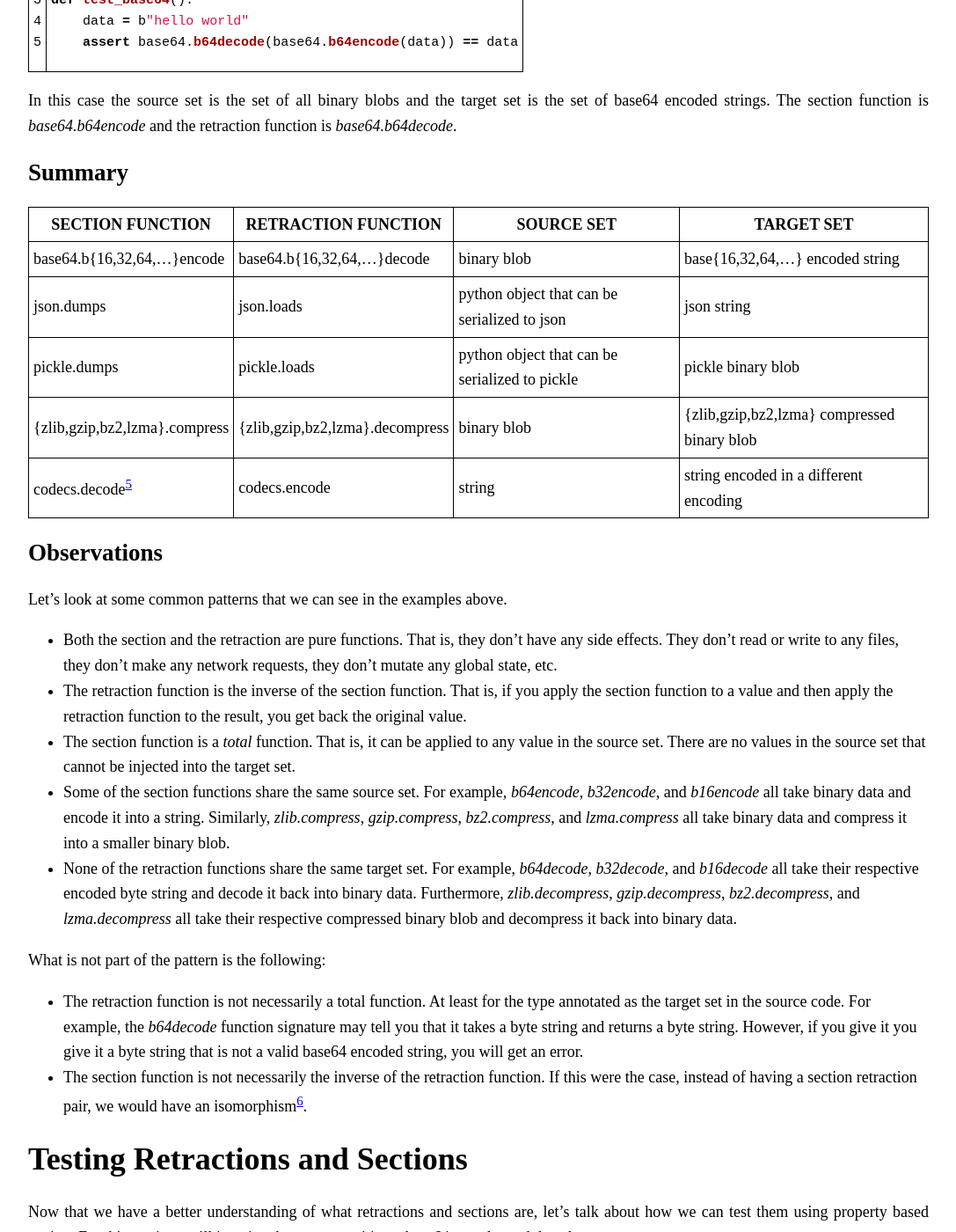
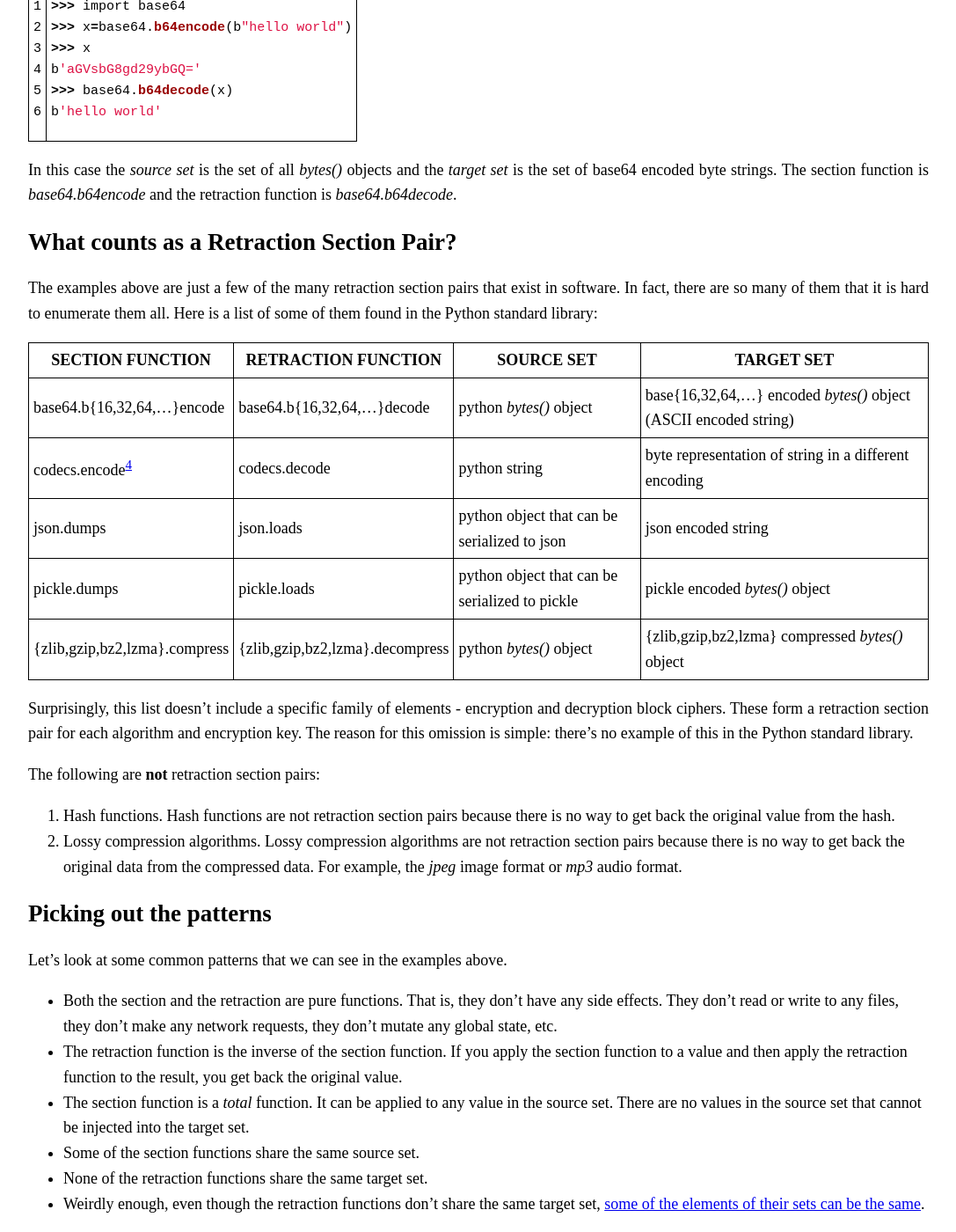
Before and after one commit to nilp0inter/nilp0inter.github.io, a Jekyll site: the page built from _posts/2023-10-25-property-based-testing-retractions.md, in a window 1280 px wide and 1400 px high, scrolled down 2594 px. Shown: the whole window at 88% size, without its empty margins (96-1183 px from the left). Built offline with Jekyll 4.4.1, drawn with Linux system fonts in a browser that asks for light colours; formulas are drawn with MathJax 3; some of the changed text lies outside the part shown.

Commit message:
feature: golden implementation and rewrite some sections

````diff
--- a/_posts/2023-10-25-property-based-testing-retractions.md
+++ b/_posts/2023-10-25-property-based-testing-retractions.md
@@ -2,27 +2,6 @@
 layout: default
 title: "Property Based Testing - Retractions and Sections"
 ---
-<!--
-I am writing this article for my blog about property based testing using
-hypothesis. It is not a general introduction to property based testing, but
-a particular pattern that I have found useful in my work. I am explaining it
-from a mathematical perspective first and then showing how it shows all over
-the place in software. I am using python and hypothesis for the examples.
-
-The general structure of the article is the following:
-
-1. Introduction to property based testing
-2. Introduction to retractions section pairs from category theory
-3. Examples of retractions and sections in software
-4. Examples of property based tests using hypothesis
-5. Conclusion
-
-The target for this article is people that are already familiar with
-python and testing, but that are not familiar with property based testing
-or category theory. So after every concept I will explain it in plain
-english and then show how it is used in software.
-
--->
 
 # Property Based Testing - Retractions and Sections
 
@@ -83,8 +60,7 @@
 $$
   id_{source}
     \;\colon\;
-  source set \overset{section}{\to} target set \overset{retraction}{\to} source set
-  \,.
+  {source\ set} \overset{section}{\to} {target\ set} \overset{retraction}{\to} {source\ set}
 $$
 
 ## Examples of Retractions and Sections in Software
@@ -92,67 +68,61 @@
 Enough with the abstract definitions, let's see some examples of retractions
 and sections in software.
 
-<!--
-TODO: Examples to cover
-- serializers and deserializers (example: pickle, then name baseN family, json, yaml, etc)
-- compressors and decompressors
-- encryption and decryption
-- encoders and decoders
-
-NOTE: Show them in a table at the end
-
--->
-
 ### Serializers and Deserializers
 
 A very common example of a retraction section pair is a *serializer* and a
-*deserializer*. A *serializer* is a function that takes a piece of data in
-some particular language and converts it into a string or a binary blob. The
-*deserializer* is a function that takes **that** string or a binary blob and
-converts it back into the original data.
+*deserializer*. A *serializer* is a function that takes a piece of data in some
+particular programming language and converts it into a string or a binary blob.
+The *deserializer* is a function that takes **that** string or a binary blob
+and converts it back into the original data.
 
 For example, the python *pickle* module has two functions *dumps* and *loads*
 that form a retraction section pair. The *dumps* function takes any python
-object and converts it into a binary blob. The *loads* function takes that
-binary blob and converts it back into the original python object.
+object[^3] and converts it into a python *bytes()* object. The *loads* function
+takes that *bytes()* object and converts it back into the original python
+object.
 
 ```python
-import pickle
-
-def test_pickle():
-    obj = [1, 2, 3]
-    assert pickle.loads(pickle.dumps(obj)) == obj
+>>> import pickle
+>>> x=pickle.dumps([1, 2, 3])
+>>> x
+b'\x80\x04\x95\x0b\x00\x00\x00\x00\x00\x00\x00]\x94(K\x01K\x02K\x03e.'
+>>> pickle.loads(x)
+[1, 2, 3]
 ```
 
-In this case the *source set* is the set of all python objects[^3] and the
-target set is the set of all binary blobs. The section function is
-*pickle.dumps* and the retraction function is *pickle.loads*.
+In this scenario, the *source set* refers to the entire collection of Python
+objects. On the other hand, the *target set* is the collection of python
+*bytes()* objects that can be correctly decoded into Python objects using
+pickle. The section function is *pickle.dumps* and the retraction function is
+*pickle.loads*.
 
 ### Compressors and Decompressors
 
 Another example of a retraction section pair is a compressor and a decompressor.
 
 A compressor is a function that takes a piece of data and compresses it into a
-hopefully[^4] smaller piece of data. A decompressor is a function that takes
+(hopefully[^4]) smaller piece of data. A decompressor is a function that takes
 that compressed piece of data and decompresses it back into the original data.
 
 For example, the python *zlib* module has two functions *compress* and
 *decompress* that are a retraction section pair. The *compress* function takes
-any binary blob and compresses it into a smaller* binary blob. The *decompress*
-function takes that compressed binary blob and decompresses it back into the
-original binary blob.
+any python *bytes()* object and compresses it into a smaller *bytes()* object. The
+*decompress* function takes that compressed *bytes()* object and decompresses it
+back into the original *bytes()* object.
 
 ```python
-import zlib
-
-def test_zlib():
-    data = b"hello world"
-    assert zlib.decompress(zlib.compress(data)) == data
+>>> import zlib
+>>> x=zlib.compress(b"hello world")
+>>> x
+b'x\x9c\xcbH\xcd\xc9\xc9W(\xcf/\xcaI\x01\x00\x1a\x0b\x04]'
+>>> zlib.decompress(x)
+b'hello world'
 ```
 
-In this case the source set is the set of all binary blobs and the target set
-is the set of all binary blobs. The section function is *zlib.compress* and
-the retraction function is *zlib.decompress*.
+In this case the source set is the set of all *bytes()* objects and the target set
+is the set of all zlib compressed *bytes()* objects. The section function is
+*zlib.compress* and the retraction function is *zlib.decompress*.
 
 
 ### Encoders and Decoders
@@ -166,64 +136,79 @@
 
 For example, the python *base64* module has two functions *b64encode* and
 *b64decode* that are a retraction section pair. The *b64encode* function takes
-any binary blob and encodes it into a string. The *b64decode* function takes
-that string and decodes it back into the original binary blob.
+any *bytes()* object and encodes it into an *bytes()* object only containing
+the ASCII characters *A-Z*, *a-z*, *0-9*, *+*, */* and *=*. The *b64decode*
+function takes that encoded *bytes()* object and decodes it back into the
+original *bytes()* object.
 
 ```python
-import base64
-
-def test_base64():
-    data = b"hello world"
-    assert base64.b64decode(base64.b64encode(data)) == data
+>>> import base64
+>>> x=base64.b64encode(b"hello world")
+>>> x
+b'aGVsbG8gd29ybGQ='
+>>> base64.b64decode(x)
+b'hello world'
 ```
 
-In this case the source set is the set of all binary blobs and the target set
-is the set of base64 encoded strings. The section function is
+In this case the *source set* is the set of all *bytes()* objects and the *target set*
+is the set of base64 encoded byte strings. The section function is
 *base64.b64encode* and the retraction function is *base64.b64decode*.
 
-## Summary
+## What counts as a Retraction Section Pair?
+
+The examples above are just a few of the many retraction section pairs that
+exist in software. In fact, there are so many of them that it is hard to
+enumerate them all. Here is a list of some of them found in the Python standard
+library:
 
 | section function | retraction function | source set | target set |
 |---------|------------|-------|-------|
-| base64.b{16,32,64,...}encode | base64.b{16,32,64,...}decode | binary blob | base{16,32,64,...} encoded string |
-| json.dumps | json.loads | python object that can be serialized to json | json string |
-| pickle.dumps | pickle.loads | python object that can be serialized to pickle | pickle binary blob |
-| {zlib,gzip,bz2,lzma}.compress | {zlib,gzip,bz2,lzma}.decompress | binary blob | {zlib,gzip,bz2,lzma} compressed binary blob |
-| codecs.decode[^5] | codecs.encode | string | string encoded in a different encoding |
+| base64.b{16,32,64,...}encode | base64.b{16,32,64,...}decode | python *bytes()* object | base{16,32,64,...} encoded *bytes()* object (ASCII encoded string) |
+| codecs.encode[^5] | codecs.decode | python string | byte representation of string in a different encoding |
+| json.dumps | json.loads | python object that can be serialized to json | json encoded string |
+| pickle.dumps | pickle.loads | python object that can be serialized to pickle | pickle encoded *bytes()* object |
+| {zlib,gzip,bz2,lzma}.compress | {zlib,gzip,bz2,lzma}.decompress | python *bytes()* object | {zlib,gzip,bz2,lzma} compressed *bytes()* object |
 
+Surprisingly, this list doesn't include a specific family of elements -
+encryption and decryption block ciphers. These form a retraction section pair
+for each algorithm and encryption key. The reason for this omission is simple:
+there's no example of this in the Python standard library.
 
-## Observations
+The following are **not** retraction section pairs:
+
+1. Hash functions. Hash functions are not retraction section pairs because
+   there is no way to get back the original value from the hash.
+2. Lossy compression algorithms. Lossy compression algorithms are not
+   retraction section pairs because there is no way to get back the original
+   data from the compressed data. For example, the *jpeg* image format or *mp3*
+   audio format.
+
+## Picking out the patterns
 
 Let's look at some common patterns that we can see in the examples above.
 
 * Both the section and the retraction are pure functions. That is, they don't
   have any side effects. They don't read or write to any files, they don't
   make any network requests, they don't mutate any global state, etc.
-* The retraction function is the inverse of the section function. That is, if
-  you apply the section function to a value and then apply the retraction
-  function to the result, you get back the original value.
-* The section function is a *total* function. That is, it can be applied to
-  any value in the source set. There are no values in the source set that
-  cannot be injected into the target set.
-* Some of the section functions share the same source set. For example,
-  *b64encode*, *b32encode*, and *b16encode* all take binary data and encode it
-  into a string. Similarly, *zlib.compress*, *gzip.compress*, *bz2.compress*,
-  and *lzma.compress* all take binary data and compress it into a smaller
-  binary blob.
-* None of the retraction functions share the same target set. For example,
-  *b64decode*, *b32decode*, and *b16decode* all take their respective encoded
-  byte string and decode it back into binary data. Furthermore,
-  *zlib.decompress*, *gzip.decompress*, *bz2.decompress*, and *lzma.decompress*
-  all take their respective compressed binary blob and decompress it back into
-  binary data.
+* The retraction function is the inverse of the section function. If you apply
+  the section function to a value and then apply the retraction function to the
+  result, you get back the original value.
+* The section function is a *total* function. It can be applied to any value in
+  the source set. There are no values in the source set that cannot be injected
+  into the target set.
+* Some of the section functions share the same source set.
+* None of the retraction functions share the same target set.
+* Weirdly enough, even though the retraction functions don't share the same
+  target set, [some of the elements of their sets can be the same](https://en.wikipedia.org/wiki/Polyglot_(computing)).
+
 
 What is not part of the pattern is the following:
 
 * The retraction function is not necessarily a total function. At least for the
   type annotated as the target set in the source code. For example, the
   *b64decode* function signature may tell you that it takes a byte string and
-  returns a byte string. However, if you give it you give it a byte string
-  that is not a valid base64 encoded string, you will get an error.
+  returns a byte string. However, if you give it a byte string that is not a
+  valid base64 encoded string, you will get an error.
 * The section function is not necessarily the inverse of the retraction
   function. If this were the case, instead of having a section retraction
   pair, we would have an isomorphism[^6].
@@ -295,19 +280,19 @@
 The decorator *@given* is a signal to the *hypothesis* library that we want to
 generate random values using the *st.binary()* strategy. These values are then
 fed into the test function. The *st.binary()* strategy is specifically designed
-to create random binary blobs of different lengths. In simpler terms, it's like
-saying that the source set is made up of all possible binary blobs.
+to create random *bytes()* objects of different lengths. In simpler terms, it's
+like saying that the source set is made up of all possible *bytes()* objects.
 
 Next, the *hypothesis* library will churn out a series of these random binary
 blobs and inject them into the test function. This function will first apply
-the section function to the random binary blob, and then the retraction
+the section function to the random *bytes()* object, and then the retraction
 function to the output that results.
 
 Looking at it from a mathematical perspective, this test is basically asserting
 a theorem. The theorem in question suggests that the retraction-section pair
 operates as the identity function.
 
-## Extending the pattern
+## Let's Test Some More Retraction Section Pairs
 
 We can extend this pattern to other section and retraction function pairs. For
 example, we can test the retraction section pair for *gzip.compress* and
@@ -374,12 +359,57 @@
     assert codecs.decode(codecs.encode(data, "utf-8"), "utf-8") == data
 ```
 
-# Composing retractions and sections pairs
+## Testing Against a Golden Implementation
+
+You may have noticed that the initial golden tests we created are somewhat
+delicate. Not only do we need to craft these tests ourselves, but we also need
+to ensure their accuracy. This isn't an issue for the *base64* module, given
+its extensive testing. But what happens when we're developing our own module?
+How can we be certain that our golden tests are accurate and testing the right
+elements?
+
+In some instances, we can compare our work to a golden implementation to verify
+the correctness of our own.
+
+Imagine that we are implementing our own gzip compression library. Instead of
+providing a few *golden tests*, we can test our implementation against the
+*gzip* command line tool. This is a good example of a golden implementation
+because it is well-tested and has been around for a long time.
+
+```python
+import gzip
+import subprocess
+
+from hypothesis import given, strategies as st
+
+def external_gzip_compress(data):
+    return subprocess.check_output(["gzip", "-c"], input=data)
+
+def external_gzip_decompress(data):
+    return subprocess.check_output(["gzip", "-cd"], input=data)
+
+@given(st.binary())
+def test_gzip_compress(data):
+    assert external_gzip_decompress(gzip.compress(data)) == data
+
+@given(st.binary())
+def test_external_gzip_compress(data):
+    assert gzip.decompress(external_gzip_compress(data)) == data
+
+@given(st.binary())
+def test_gzip_compress_gzip_decompress(data):
+    assert gzip.decompress(gzip.compress(data)) == data
+
+```
+
+
+# Composing Retraction Section Pairs
 
 Retraction section pairs compose very nicely. If we have two retraction
 section pairs of the following form $A \overset{section}{\underset{i}{\to}} B \overset{retraction}{\underset{r}{\to}} A \,$ and $B \overset{section}{\underset{j}{\to}} C \overset{retraction}{\underset{s}{\to}} B \,$
 
-Then we can compose the two retraction section pairs to get a new retraction:
+Then we can compose the two retraction section pairs to get a new retraction
+section pair.
 
 $$
   A \overset{section}{\underset{i \circ j}{\to}} C \overset{retraction}{\underset{r \circ s}{\to}} A
@@ -436,18 +466,6 @@
     assert json_utf8_gzip_decompress(json_utf8_gzip_compress(data)) == data
 ```
 
-# The Benefits of Testing Retraction Section Pairs
-
-The advantage of testing retraction section pairs in this manner is that it
-boosts our confidence in the code's accuracy over time, without the need for
-extra tests. This is due to the fact that the 'hypothesis' library generates
-new random values for each test run, which are then used to test the retraction
-section pair.
-
-However, this isn't the case with a conventional unit test. A traditional unit
-test only tests the code with the values supplied by the test author. As a
-result, our confidence in the code's accuracy remains unchanged over time.
-
 # A note on pure functions[^7]
 
 Even though it may seem like this pattern can be extended to non-pure
@@ -467,28 +485,55 @@
 
 1. A database query that inserts a row into a table and returns the primary key
    and a query that selects a row from a table given the primary key.
-
-  * What would happen if the database is down?
-  * What would happen if we run out of primary keys?
-  * What if the database contains a unique constraint on one of the
-    columns?
+   * What would be the outcome if the database is unavailable?
+   * What would occur if we exhaust all available primary keys?
+   * What if one of the columns in the database has a unique constraint?
 
 2. A function that writes a file to disk and a function that reads a file from
    disk.
-
-  * What if the file is not writable?
-  * What if the file is not readable?
-  * What if the filesystem is full?
+   * What happens if the file cannot be written to?
+   * What if the file cannot be read?
+   * What if there is no more space available on the filesystem?
 
 3. A function that sets an environment variable and a function that reads an
     environment variable.
-
-  * What happen if in between the time we set the environment variable and
-    the time we read the environment variable, another part of the program
-    sets the environment variable to something else?
+   * What would happen if, in the time between setting the environment variable
+     and reading it, another part of the program changes the value of the
+     environment variable?
 
 In all of these cases, the output of the function depends on the state of the
 world.
+
+# Conclusion
+
+## The Benefits of Testing Retraction Section Pairs
+
+The advantage of testing retraction section pairs in this manner is that it
+boosts our confidence in the code's accuracy over time, without the need for
+extra tests. This is due to the fact that the 'hypothesis' library generates
+new random values for each test run, which are then used to test the retraction
+section pair.
+
+However, this isn't the case with a conventional unit test. A traditional unit
+test only tests the code with the values supplied by the test author. As a
+result, our confidence in the code's accuracy remains unchanged over time.
+
+## Limitations of Testing Retraction Section Pairs
+
+While this pattern holds significant power, it's not without its constraints.
+
+The first constraint is its exclusive compatibility with pure functions. If you
+attempt to apply this pattern to a non-pure function, tread carefully. You'll
+need to be mindful of potential side effects and how they could impact the
+test.
+
+The second constraint is that our golden test only examines one or a handful of
+values. This means that while we can be fairly certain that the retraction is
+the inverse of the section, we can't be as confident that the section is our
+intended function. However, this issue can be easily resolved by incorporating
+more tests or, even better, by testing against a *golden implementation*!
+
+---
 
 [^1]: TODO: Explain this is a stocastic process and that we can't test every
     possible value in the source set.
@@ -500,7 +545,7 @@
 [^3]: Actually the *source set* is the set of all python objects that can be
     pickled, see [here](https://docs.python.org/3/library/pickle.html#what-can-be-pickled-and-unpickled) for more details.
 
-[^4]: Of course the compressed binary blob is not always smaller than the
+[^4]: Of course the compressed piece of data is not always smaller than the
     original, you've probably seen this before when you've tried to compress a
     file that is already compressed.
 
````
Also changed, not shown: other parts of _posts/2023-10-25-property-based-testing-retractions.md (+2 -4 lines).
